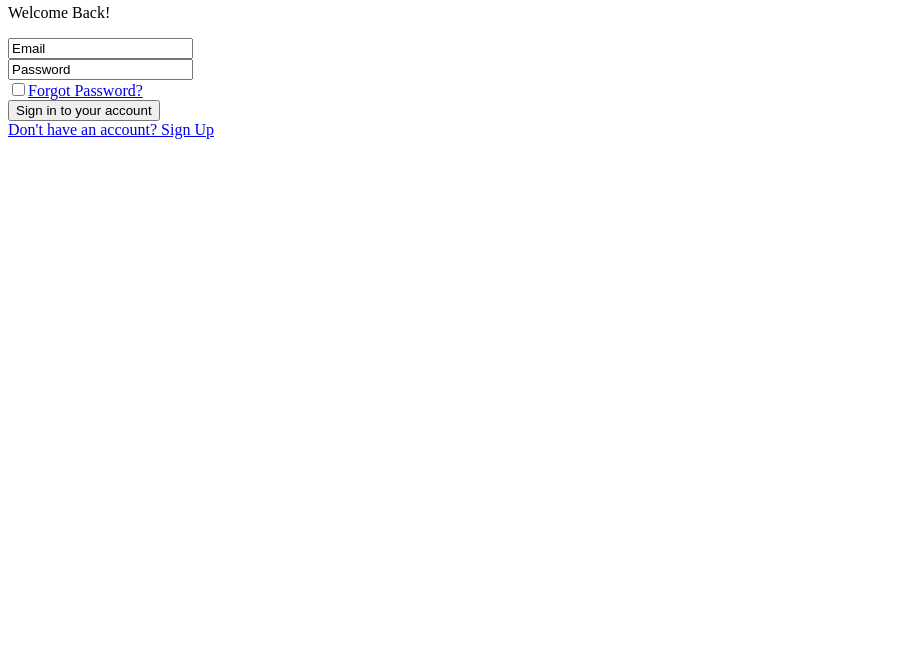
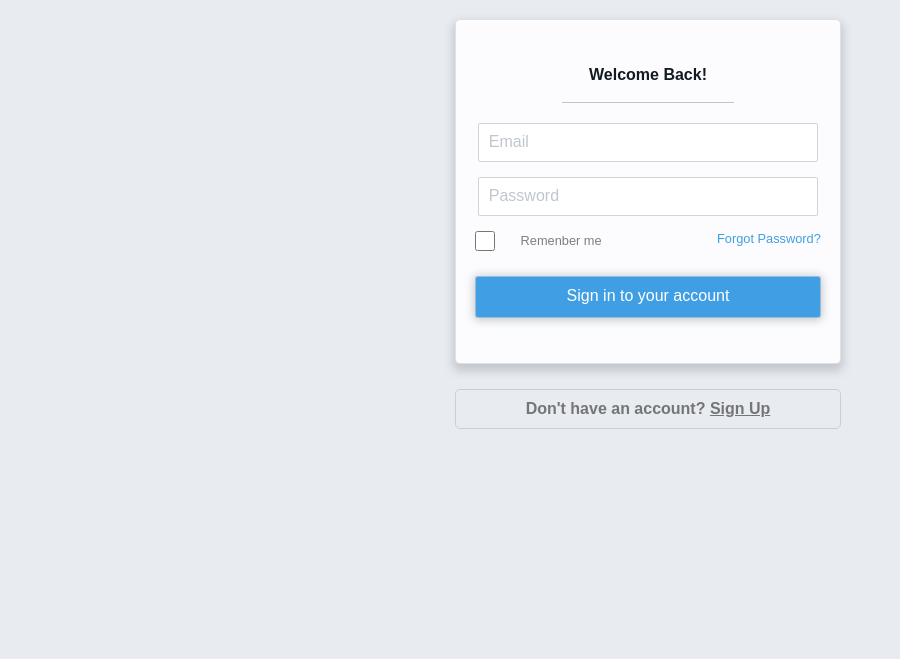
Before and after one commit to Fabianp23/stripe_challenge, a plain HTML site: page index.html in a window 1280 px wide. Shown: the part 141-800 px from the top of the page, without its empty margins (0-900 px from the left). Drawn offline with Linux system fonts and the light colour scheme.

Commit message:
styled to look like stripe picture

```diff
--- a/css/style.css
+++ b/css/style.css
@@ -0,0 +1,115 @@
+body {
+  background-color: #E8EBEF;
+  font-family: sans-serif;
+  width: 100%;
+  height: 100%;
+}
+
+#menu {
+  width: 50%;
+  text-align: center;
+  margin: 0 auto 0 auto;
+}
+
+#menu a {
+  text-decoration: none;
+}
+
+#menu img {
+  margin-top: 10%;
+  margin-bottom: 5%;
+  width: 20%;
+}
+
+#inside-menu {
+  width: 60%;
+  margin: 0 auto 0 auto;
+  background-color: #FCFCFE;
+  border: 1px solid rgba(193, 198, 206, .5);
+  box-shadow: 0 5px 10px 2px #C1C6CE;
+  border-radius: 5px;
+}
+
+#inside-menu p {
+  font-weight: bold;
+  margin-bottom: 0px;
+  padding-top: 30px;
+  padding-bottom: 10px;
+  color: #121B21;
+}
+
+ hr {
+   width: 45%;
+   border: 0;
+   height: 1px;
+   margin-bottom: 20px;
+   background: #121B21;
+   opacity: .25;
+ }
+
+#inside-menu input {
+  font-size: 1em;
+  color: #C1C6CE;
+  margin: 0 auto 15px auto;
+  width: 85%;
+  padding-left: 10px;
+  height: 35px;
+  border: 1px solid rgba(193, 198, 206, .75);
+  border-radius: 2px;
+}
+
+#checkbox input[type='checkbox'] {
+  margin-left: 5%;
+  width: 20px;
+  height: 20px;
+  float: left;
+}
+
+#checkbox span:first-of-type {
+  font-size: .8em;
+  color: rgba(0, 0, 0, .5);
+  margin-left: -90px;
+}
+
+#checkbox span:last-of-type {
+  font-size: .8em;
+  float: right;
+  margin-right: 5%;
+  color: #409FE4;
+}
+
+button {
+  width: 90%;
+  height: 35px;
+  background-color: #409FE4;
+  margin-bottom: 25px;
+  border: 1px solid rgba(193, 198, 206, .75);
+  border-radius: 3px;
+  box-shadow: 0 1px 10px 1px #C1C6CE;
+}
+
+button {
+  font-size: 1em;
+  margin-top: 10px;
+  margin-bottom: 45px;
+  padding-top: 10px;
+  padding-bottom: 30px;
+  color: white;
+}
+
+#forgot {
+  width: 60%;
+  margin: 25px auto 0 auto;
+  border: 1px solid rgba(193, 198, 206, .75);
+  border-radius: 5px;
+  padding: 10px 0 10px 0;
+}
+
+#forgot a {
+  font-weight: bold;
+  color: rgba(0, 0, 0, .5);
+}
+
+#forgot span {
+  text-decoration: underline;
+}
--- a/index.html
+++ b/index.html
@@ -2,23 +2,32 @@
 <html>
   <head>
     <meta charset="utf-8">
+    <link rel='stylesheet' type='text/css'  href='css/style.css'>
+    <script src='/javascripts/application.js'></script>
     <title>Stripe Challenge</title>
   </head>
   <body>
 
   <div id='menu'>
 
-    <img src='images/stripe_logo.png'>
+    <img src='images/stripe_logo.png' alt='Stripe Logo'>
 
     <div id='inside-menu'>
       <p>Welcome Back!</p>
+      <hr>
       <input value='Email'><br>
       <input value='Password'><br>
-      <input type='checkbox' value=''><a href='#'>Forgot Password?</a><br>
-      <a href='#'><button type='button'>Sign in to your account</button></a>
+      <div id='checkbox'>
+        <input type="checkbox" name="checkbox" value="value">
+        <span>Remenber me</span>
+        <span href='#'>Forgot Password?</span>
+      </div>
+      <button>Sign in to your account</button>
     </div>
 
-    <a href='#'>Don't have an account? Sign Up</a>
+    <div id='forgot'>
+      <a href='#'>Don't have an account? <span>Sign Up<span></a>
+    </div>
 
   </div>
 
```
